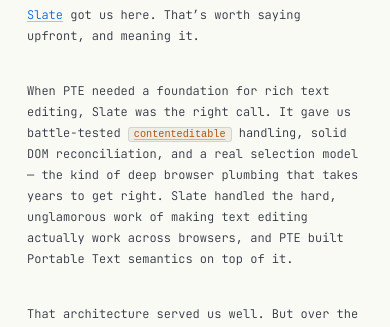
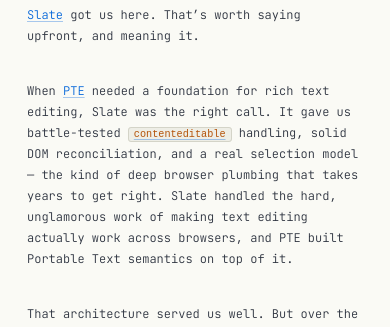
Before and after one commit to christianhg/pte-grows-up, a React (Vite) app: page / in a window 390 px wide. Shown: the part 237-564 px from the top of the page. Built offline with nearby package versions, Linux system fonts and the light colour scheme.

Commit message:
Link PTE to GitHub repo on first body mention
Split p02 first span to wrap 'PTE' with lnk4 → github.com/portabletext/editor.
Mirrors p01 where 'Slate' links to its repo. Now both projects are linked
in the opening two paragraphs.

```diff
--- a/src/data.ts
+++ b/src/data.ts
@@ -77,12 +77,29 @@ export const PT: PTBlock[] = [
         _type: "link",
         href: "https://developer.mozilla.org/en-US/docs/Web/HTML/Global_attributes/contenteditable",
       },
+      {
+        _key: "lnk4",
+        _type: "link",
+        href: "https://github.com/portabletext/editor",
+      },
     ],
     children: [
       {
         _type: "span",
-        _key: "p02.0",
-        text: "When PTE needed a foundation for rich text editing, Slate was the right call. It gave us battle-tested ",
+        _key: "p02.0a",
+        text: "When ",
+        marks: [],
+      },
+      {
+        _type: "span",
+        _key: "p02.0b",
+        text: "PTE",
+        marks: ["lnk4"],
+      },
+      {
+        _type: "span",
+        _key: "p02.0c",
+        text: " needed a foundation for rich text editing, Slate was the right call. It gave us battle-tested ",
         marks: [],
       },
       {
```
